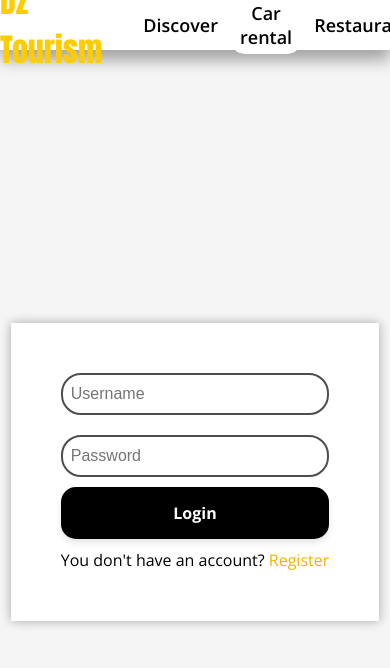
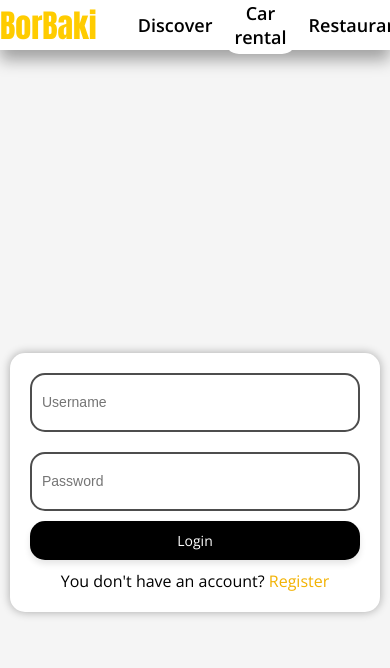
Before and after one commit to rachid6666/Borbaki, a React (Create React App) app in the folder Client/: page /login in a window 390 px wide. Shown: the top 668 px of the page. Built offline with nearby package versions, Linux system fonts and the light colour scheme; a web font is replaced by a local one.

Commit message:
make changes in responsive

```diff
--- a/Client/src/components/footer/Footer.jsx
+++ b/Client/src/components/footer/Footer.jsx
@@ -32,7 +32,7 @@ const Footer = () => {
         </ul>
 
       </div>
-      <div className="fText">dz-tourism</div>
+      <div className="fText">YG.Ltd</div>
     </div>
   );
 };
--- a/Client/src/components/navbar/Navbar.jsx
+++ b/Client/src/components/navbar/Navbar.jsx
@@ -21,7 +21,7 @@ const Navbar = () => {
     <div className="navbar">
       <div className="navContainer">
         <Link to="/" className="no-underline">
-          <span className="logo">Dz Tourism</span>
+          <span className="logo">BorBaki</span>
         </Link>
         {user ? (
           <>
--- a/Client/src/hook/useFetch.js
+++ b/Client/src/hook/useFetch.js
@@ -1,4 +1,5 @@
 import { useEffect, useState } from "react";
+//import axios from "axios";
 import api from "../config";
 
 const useFetch = (url) => {
@@ -10,6 +11,7 @@ const useFetch = (url) => {
     const fetchData = async () => {
       setLoading(true);
       try {
+
         const res = await api.get(url);
         setData(res.data);
       } catch (err) {
@@ -24,6 +26,7 @@ const useFetch = (url) => {
     setLoading(true);
     try {
       const res = await api.get(url);
+
       setData(res.data);
     } catch (err) {
       setError(err);
--- a/Client/src/pages/account/Account.jsx
+++ b/Client/src/pages/account/Account.jsx
@@ -6,7 +6,6 @@ import Navbar from "../../components/navbar/Navbar";
 import Sidebar from "../../components/sidebar/Siderbar";
 import axios from "axios";
 import api from "../../config";
-
 const Account = () => {
   const { user } = useContext(AuthContext);
 
@@ -58,7 +57,7 @@ const Account = () => {
 
     try {
        await api.post("/users/${user._id}", updateUser);
-
+      //await axios.put(`/users/${user._id}`, updateUser);
     } catch (err) {
 
       if (err.response && err.response.status === 401) {
--- a/Client/src/pages/home/home.css
+++ b/Client/src/pages/home/home.css
@@ -1,14 +1,36 @@
-.homeContainer{
+.homeContainer {
   margin-top: 50px;
   display: flex;
   flex-direction: column;
   align-items: center;
   gap: 30px;
-
+  width: 90%;           /* Use relative width */
+  max-width: 1024px;    /* Keep a max width for large screens */
+  margin-left: auto;
+  margin-right: auto;
+  padding: 0 10px;      /* Small padding for mobile */
 }
 
-.homeTitle{
-  width: 1024px;
-  font-size: 20px;
+.homeTitle {
+  width: 100%;          /* Fill container width */
+  font-size: 1.25rem;   /* Use rem for scalable text */
   font-family: Arial, Helvetica, sans-serif;
+  text-align: center;   /* Center title on small screens */
 }
+
+/* Tablet */
+@media (max-width: 900px) {
+  .homeTitle {
+    font-size: 1.1rem;
+  }
+}
+
+/* Mobile */
+@media (max-width: 600px) {
+  .homeContainer {
+    gap: 20px;
+  }
+  .homeTitle {
+    font-size: 1rem;
+  }
+}
--- a/Client/src/pages/login/Login.jsx
+++ b/Client/src/pages/login/Login.jsx
@@ -33,9 +33,8 @@ const Login = () => {
   setAttempts(attempts + 1);
     dispatch({ type: "LOGIN_START" });
     try {
-
-      const res = await api.post("/auth/login", credentials);
-
+        const res = await api.post("/auth/login", credentials);
+     // const res = await axios.post("/auth/login", credentials);
       dispatch({ type: "LOGIN_SUCCESS", payload: res.data.details });
       navigate("/")
     } catch (err) {
--- a/Client/src/pages/login/login.css
+++ b/Client/src/pages/login/login.css
@@ -4,61 +4,28 @@
   align-items: center;
   justify-content: center;
   background-color: #f5f5f5;
-
-
+  padding: 10px; /* Add some padding for small screens */
 }
 
 .lContainer {
   background-color: #fff;
   display: flex;
   flex-direction: column;
-    gap: 10px;
+  gap: 15px;
   padding: 50px;
-
+  width: 400px;        /* Base width for desktop */
+  max-width: 90%;      /* Responsive width for smaller screens */
   box-shadow: 0 0 10px rgba(0, 0, 0, 0.322);
-
-  }
-
-  .lInput{
-    height: 30px;
-    padding: 10px;
   border-radius: 15px;
-
-  }
-
-  .lButton {
-    border: none;
-    padding: 10px 20px;
-    background-color: #0071c2;
-    color: white;
-    font-weight: bold;
-    cursor: pointer;
-    border-radius: 5px;
-  }
-
-  .lButton:disabled{
-    background-color: #0071c28c;
-    cursor: not-allowed;
-  }
-  .error{
-    color: rgb(160, 0, 0);
-  }
-
-  :root {
-    --input-border: #4d4d4d;
-    --input-focus-h: 0;
-    --input-focus-s: 0%;
-    --input-focus-l: 0%;
 }
 
 .lInput {
+  height: 40px;
+  padding: 10px;
+  border-radius: 15px;
   font-size: 16px;
-    font-size: max(16px, 1em);
   font-family: sans-serif;
-    padding: 0.25em 0.5em;
-    background-color: #fff;
   border: 2px solid var(--input-border);
-    border-radius: 20px;
   transition: 180ms box-shadow ease-in-out;
   box-shadow: 0 0 10px rgba(255, 255, 255, 0.5);
 }
@@ -69,40 +36,87 @@
 }
 
 .lButton {
-    background-color: #000000; /* Green */
+  background-color: #000000;
   border: none;
   color: white;
   padding: 15px 32px;
   text-align: center;
-    text-decoration: none;
-    display: inline-block;
   font-size: 16px;
   border-radius: 15px;
+  cursor: pointer;
   box-shadow: 0 4px 6px rgba(0, 0, 0, 0.1);
   transition: all 0.3s ease;
-    transition: background-color 0.3s ease-in-out;
 }
 
 .lButton:hover {
-    background-color: #f2b203; /* Darker green */
+  background-color: #f2b203;
   box-shadow: 0 8px 12px rgba(0, 0, 0, 0.2);
 }
 
 .lButton:active {
-    background-color: #9a9a9a; /* Even darker green */
+  background-color: #9a9a9a;
   box-shadow: 0 2px 4px rgba(0, 0, 0, 0.1);
 }
-  .lButton:disabled{
+
+.lButton:disabled {
   background-color: #00000045;
+  cursor: not-allowed;
 }
-  .register{
-    color:#f2b203 ;
+
+.error {
+  color: rgb(160, 0, 0);
 }
-  .register:hover{
+
+.register {
+  color: #f2b203;
+  cursor: pointer;
+}
+
+.register:hover {
   font-size: larger;
-    text-shadow: #000000;
+  text-shadow: 1px 1px #000000;
 }
-  .para{
+
+.para {
   color: black;
+  text-align: center;
+}
 
+/* Media Queries */
+
+/* Tablet */
+@media (max-width: 900px) {
+  .lContainer {
+    width: 300px;
+    padding: 30px;
   }
+
+  .lInput {
+    height: 35px;
+    font-size: 15px;
+  }
+
+  .lButton {
+    padding: 12px 25px;
+    font-size: 15px;
+  }
+}
+
+/* Mobile */
+@media (max-width: 600px) {
+  .lContainer {
+    width: 100%;
+    padding: 20px;
+    gap: 10px;
+  }
+
+  .lInput {
+    height: 35px;
+    font-size: 14px;
+  }
+
+  .lButton {
+    padding: 10px 20px;
+    font-size: 14px;
+  }
+}
--- a/Client/src/pages/register/Register.jsx
+++ b/Client/src/pages/register/Register.jsx
@@ -40,7 +40,8 @@ const Signup = () => {
     }
     dispatch({ type: "REGISTER_START" });
     try {
-      const res = await api.post("/auth/register", newUser);
+
+      const res = await axios.post("/auth/register", newUser);
       dispatch({ type: "REGISTER_SUCCESS", payload: res.data.details });
       setSuccessMessage("Registration successful!");
     } catch (err) {
```
Also changed, not shown: Client/src/config.js (line endings or trailing spaces), 1 other file (tests, documents, lock files or other folders). Lines whose indentation alone changed are shown as unchanged.
